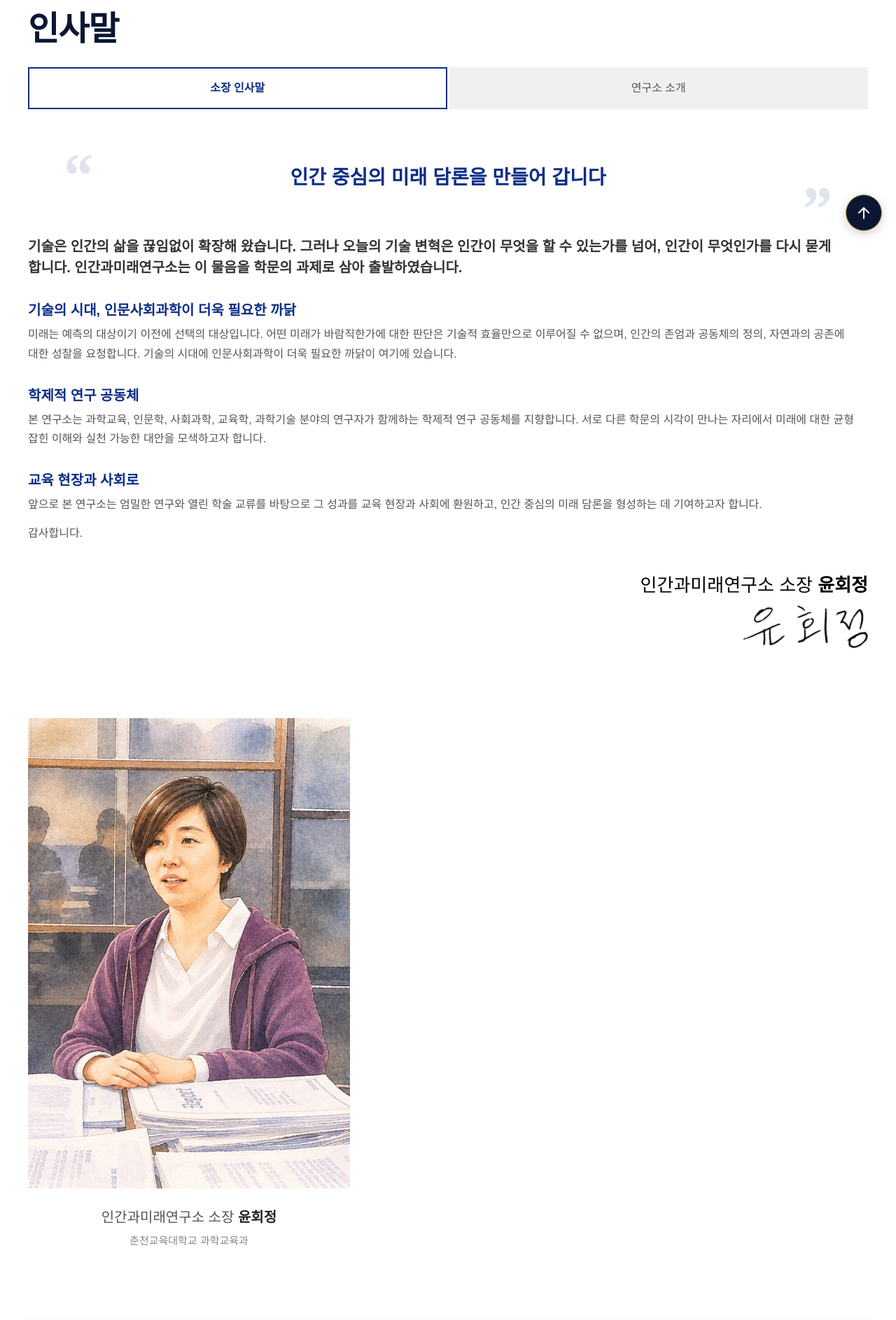
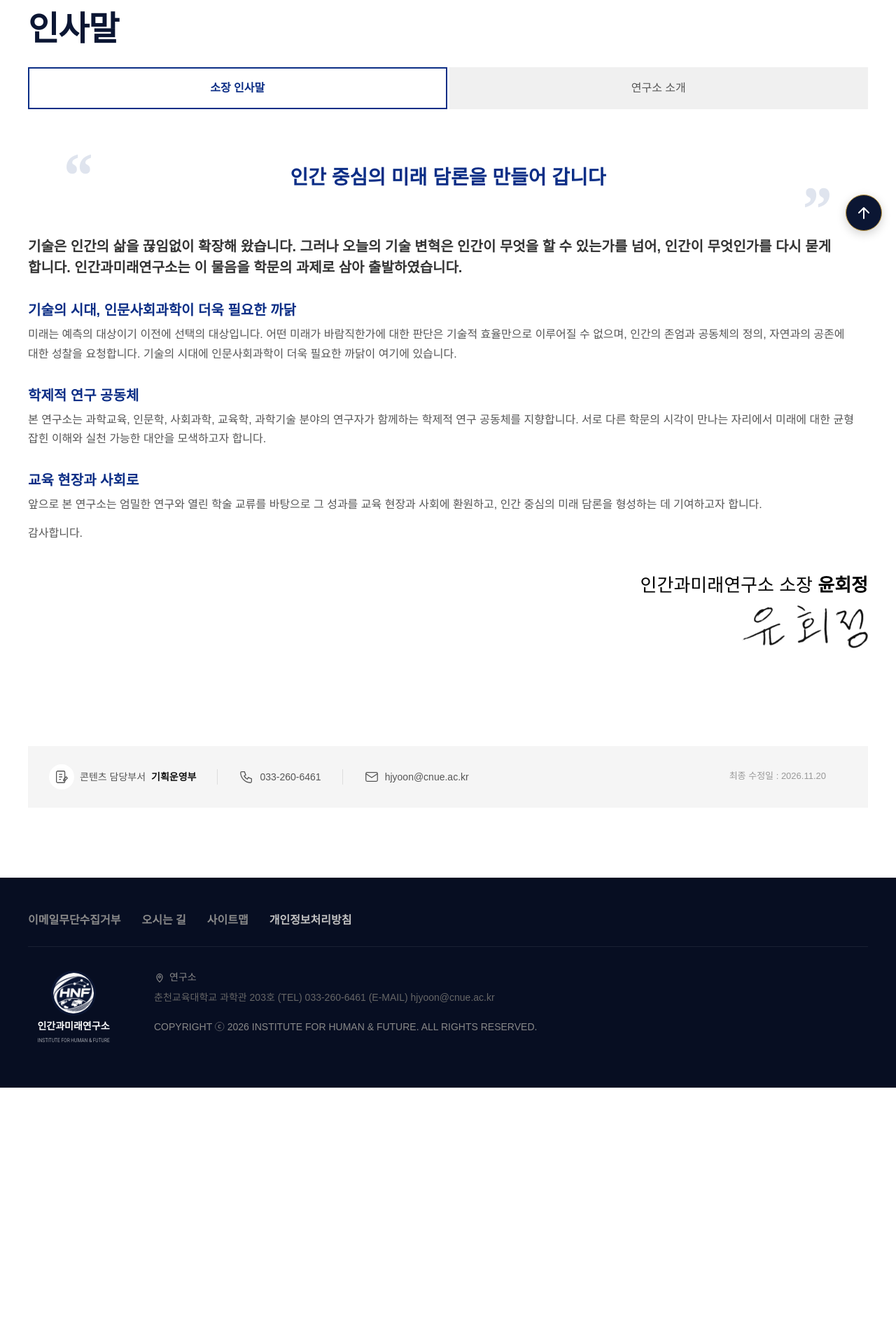
Before and after one commit to sst8872/human-future-institute, a PHP site: page /about-greeting.html in a window 1280 px wide. Shown: the part 440-2326 px from the top of the page at 70% size. After the commit the page ends 1994 px from the top, so only its background shows below. Run offline with PHP 8.4, Linux system fonts and the light colour scheme; some web fonts are replaced.

Commit message:
인사말 소장 이미지 제거, 새 HNF 로고로 교체

```diff
--- a/about-greeting.html
+++ b/about-greeting.html
@@ -123,11 +123,6 @@
       <div class="grt-box"><h5>교육 현장과 사회로</h5><p>앞으로 본 연구소는 엄밀한 연구와 열린 학술 교류를 바탕으로 그 성과를 교육 현장과 사회에 환원하고, 인간 중심의 미래 담론을 형성하는 데 기여하고자 합니다.</p><p style="margin-top:14px">감사합니다.</p></div>
       <div class="grt-sign"><p>인간과미래연구소 소장 <b>윤회정</b></p><img src="images/sign.png" alt="윤회정 서명" class="sign-img"></div>
     </div>
-    <div class="grt-r">
-      <div class="grt-photo has-img"><img src="images/director.jpg" alt="윤회정 소장 (수채화 일러스트)"></div>
-      <p>인간과미래연구소 소장 <b>윤회정</b></p>
-      <p class="grt-aff">춘천교육대학교 과학교육과</p>
-    </div>
   </div>
 </div>
 
--- a/css/identity.css
+++ b/css/identity.css
@@ -395,3 +395,6 @@ html{-webkit-text-size-adjust:100%;text-size-adjust:100%}
   .sm-group h4{font-size:19px}
   .sm-no{font-size:24px}
 }
+
+/* 로고: 흰색 원본 로고(투명 배경)를 그대로 쓰고, 흰 머리글에서도 보이도록 진한 남색 원판을 뒤에 깐다 */
+.logo-img{background:var(--deep);border-radius:50%;padding:3px;box-sizing:border-box;object-fit:contain}
--- a/css/sub.css
+++ b/css/sub.css
@@ -155,7 +155,7 @@ a:hover>.cover,.cover:hover{transform:translateY(-6px);box-shadow:0 20px 36px rg
 
 /* 인사말 (가톨릭대: 왼쪽 750, 오른쪽 462 사진, 제목 28px, 소제목 20px 남색) */
 .grt{display:flex;justify-content:space-between;gap:60px}
-.grt-l{width:750px;padding-bottom:40px}
+.grt-l{flex:1;min-width:0;padding-bottom:40px}
 .grt-q{position:relative;padding:25px 60px;margin:0 50px 40px;text-align:center;font-size:28px;font-weight:700;line-height:1.3;color:var(--primary)}
 .grt-q::before,.grt-q::after{position:absolute;font-family:Georgia,serif;font-size:90px;line-height:1;color:#dfe4ee}
 .grt-q::before{content:"\201C";left:0;top:-6px}
```
Also changed, not shown: images/logo.png.
